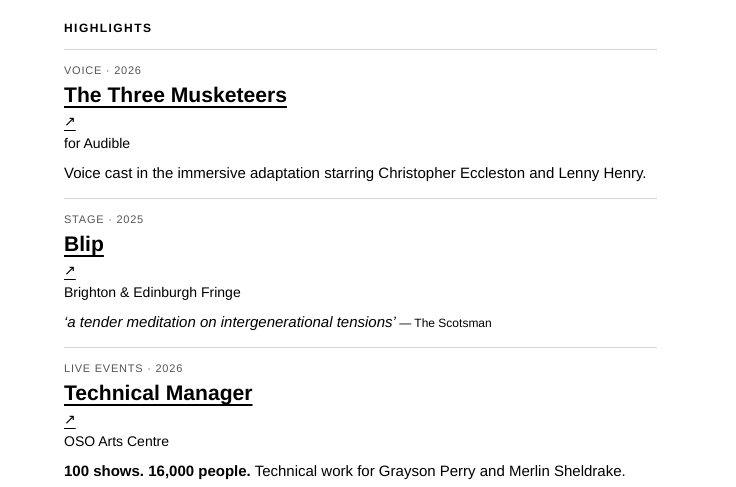
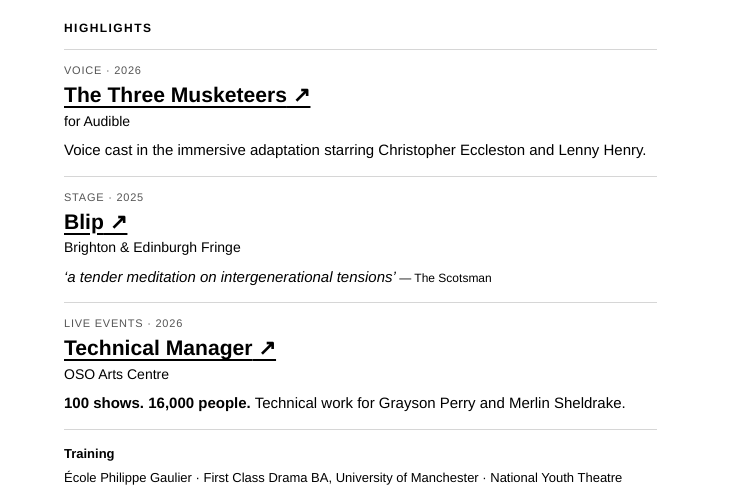
Before and after one commit to tombass123/tom-bass-portfolio, an Astro site: page / in a window 1280 px wide. Shown: the part 246-733 px from the top of the page, 0-736 px from the left. Built offline with nearby package versions, Linux system fonts and the light colour scheme; Astro itself is replaced by a stand-in of ours; grey boxes are pictures that could not be loaded.

Commit message:
Keep desktop link arrows inline

```diff
--- a/src/components/AboutIntro.astro
+++ b/src/components/AboutIntro.astro
@@ -37,7 +37,7 @@ import images from '../data/live-site-images.json';
   article { border-top: 1px solid #d6d6d6; padding: 14px 0; }
   .credit-label { display: block; font-size: 11px; letter-spacing: .07em; text-transform: uppercase; margin-bottom: 5px; color: #555; }
   article h3 { font-size: clamp(19px, 1.65vw, 22px); line-height: 1.3; margin: 0 0 8px; font-weight: 600; }
-  article h3 span { display: block; font-size: 14px; line-height: 1.4; font-weight: 400; margin-top: 3px; }
+  article h3 > span { display: block; font-size: 14px; line-height: 1.4; font-weight: 400; margin-top: 3px; }
   article p, blockquote { font-size: 15px; line-height: 1.5; margin: 0; }
   blockquote { font-style: italic; }
   blockquote cite { font-size: 12px; font-style: normal; white-space: nowrap; }
```
